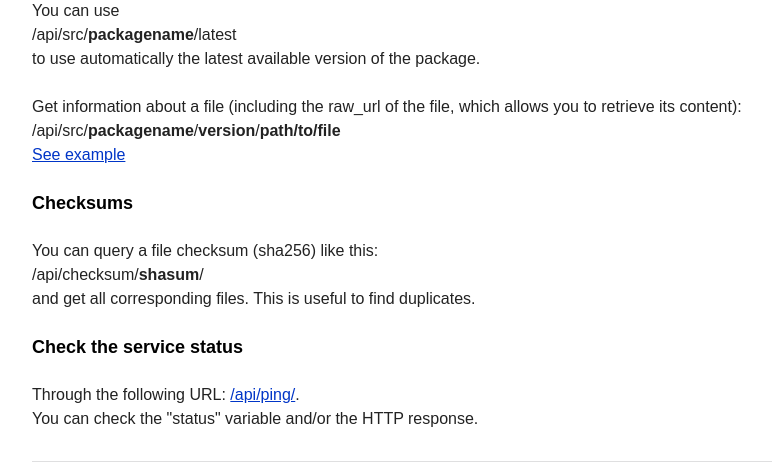
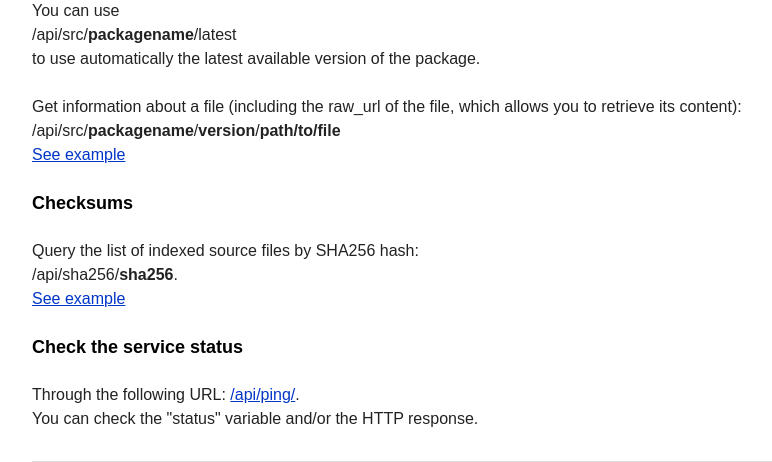
Before and after one commit to Debian/debsources, a Python web app: template web/flask/app/templates/doc_api.html in a window 1280 px wide. Shown: the part 899-1361 px from the top of the page, without its empty margins (20-792 px from the left). Run offline with Jinja, Linux system fonts and the light colour scheme; the template is opened without the code that fills it, so the values that code supplies are empty.

Commit message:
API: root checksum lookup at /api/sha256/
instead of /api/checksum, as the actual hashing algorithm might change in the
future

```diff
--- a/web/flask/app/templates/doc_api.html
+++ b/web/flask/app/templates/doc_api.html
@@ -85,10 +85,10 @@
 <h3>Checksums</h3>
 
 <p>
-  You can query a file checksum (sha256) like this:
-  <span class="url">{{ url_prefix
-  }}/api/checksum/<strong>shasum</strong>/</span>
-  and get all corresponding files. This is useful to find duplicates.
+  Query the list of indexed source files by SHA256 hash:
+  <span class="url">{{ url_prefix }}/api/sha256/<strong>sha256</strong>.</span>
+  <a href="{{ url_prefix }}/api/sha256/57c8ff33c9c0cfc3ef00e650a1cc910d7ee479a8bc509f6c9209a7c2a11399d6">See
+    example</a>
 
 <h3>Check the service status</h3>
 
--- a/web/flask/app/views.py
+++ b/web/flask/app/views.py
@@ -588,7 +588,7 @@ class ChecksumView(GeneralView):
 
 
 # CHECKSUM REQUEST (JSON)
-app.add_url_rule('/api/checksum/<checksum>/', view_func=ChecksumView.as_view(
+app.add_url_rule('/api/sha256/<checksum>', view_func=ChecksumView.as_view(
         'checksum_json',
         render_func=jsonify,
         err_func=lambda e, **kwargs: deal_error(e, mode='json', **kwargs)
```
